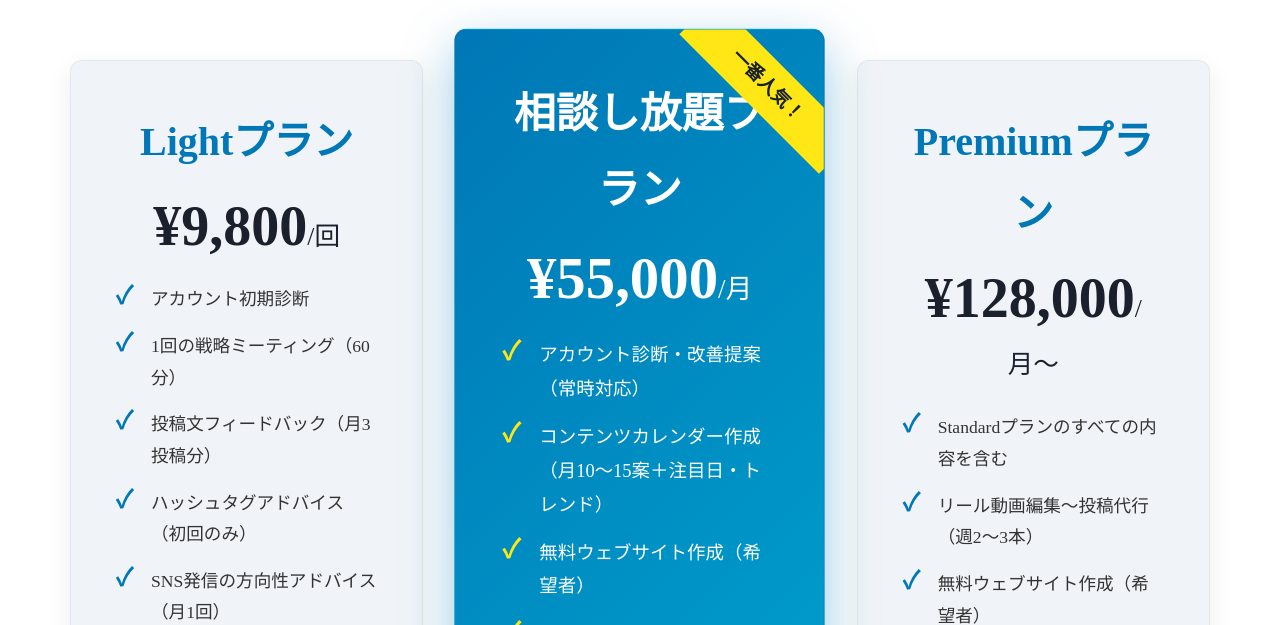
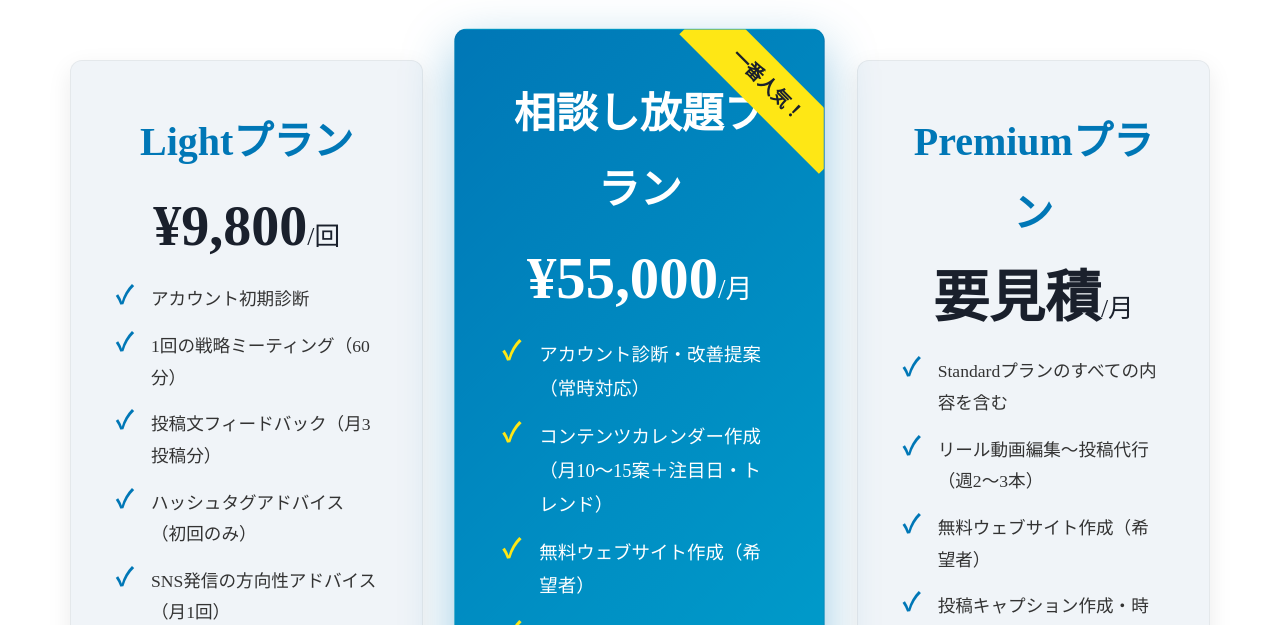
Before and after one commit to aiwamu/ATO, a Flask app: page / in a window 1280 px wide. Shown: the part 5014-5639 px from the top of the page. Run offline with Flask 3, Linux system fonts and the light colour scheme; some web fonts are replaced.

Commit message:
Update index.html

```diff
--- a/templates/index.html
+++ b/templates/index.html
@@ -2666,7 +2666,7 @@ transform: scale(1.2);
 
 <h3>Premiumプラン</h3>
 
-<p class="price">¥128,000<span>/月〜</span></p>
+<p class="price">要見積<span>/月</span></p>
 
 <ul>
 
```
